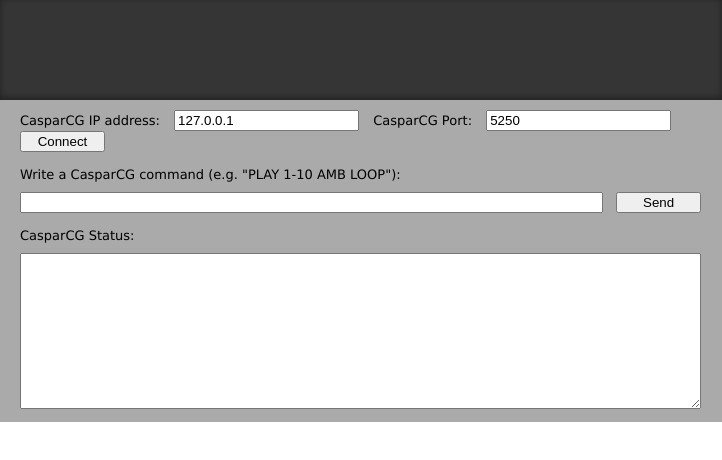
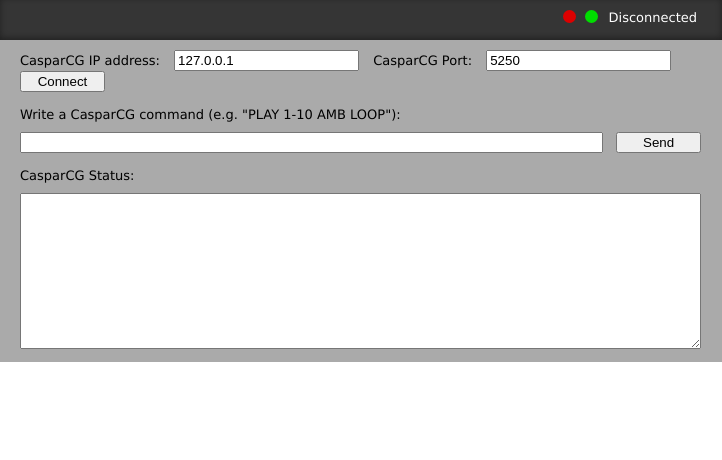
Before and after one commit to 7u5a/a_simple_ccg_client, an Electron app: page src/renderer.html in a window 722 px wide. Drawn offline with Linux system fonts and the light colour scheme.

Commit message:
design for new features

```diff
--- a/main.js
+++ b/main.js
@@ -4,7 +4,7 @@
 function createWindow() {
   const win = new BrowserWindow({
     width: 722,
-    height: 435,
+    height: 375,
     webPreferences: {
       preload: path.join(__dirname, 'src/renderer.js'),
       contextIsolation: false,
--- a/src/renderer.html
+++ b/src/renderer.html
@@ -6,7 +6,12 @@
   <link rel="stylesheet" href="style.css">
 </head>
 <body>
-  <div id="top"></div>
+  <div id="top">
+    <button class="button buttonOFF"></button>
+    <button class="button buttonON"></button>
+    <div class="button buttonText">Disconnected</div>
+  </div>
+
   <div id="main">
     <label>
       CasparCG IP address:
--- a/src/style.css
+++ b/src/style.css
@@ -6,11 +6,35 @@
 
 #top {
   background-color: #353535;
-  height: 100px;
+  height: 20px;
+  padding: 10px 20px;
+  text-align: right;
   box-shadow:
     rgba(255, 255, 255, 0.05) 0px 50px 100px -20px,
     rgba(255, 255, 255, 0.08) 0px 30px 60px -30px,
     rgba(0, 0, 0, 0.4) 0px -2px 6px 0px inset;
+}
+
+.button {
+  border: none;
+  display: inline-block;
+  margin-right: 5px;
+  border-radius: 50%;
+  width: 13px;
+  height: 13px;
+}
+
+.buttonOFF {
+  background-color: #dd0000;
+}
+
+.buttonON {
+  background-color: #00dd00;
+}
+
+.buttonText {
+  width: 90px;
+  color: #ffffff;
 }
 
 #main {
```
